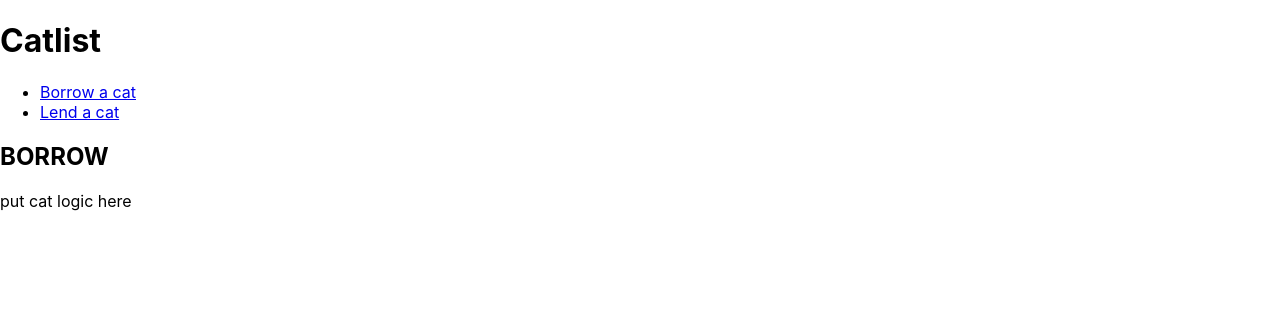
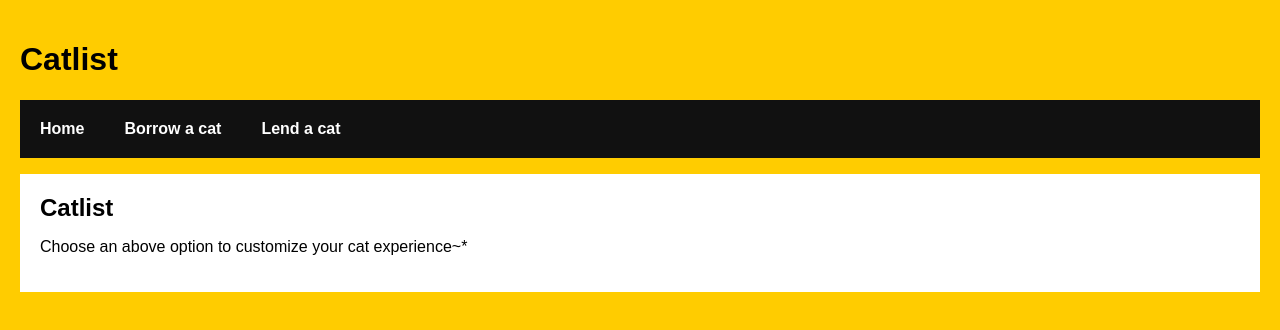
Before and after one commit to zakklepac/g97fsa, a React (Create React App) app in the folder client/: page / in a window 1280 px wide. Shown: the top 330 px of the page. Built offline with nearby package versions, Linux system fonts and the light colour scheme.

Commit message:
updated comps added basic css

```diff
--- a/client/src/App.js
+++ b/client/src/App.js
@@ -4,8 +4,10 @@ import {
   NavLink,
   HashRouter
 } from "react-router-dom";
+import Home from "./Home";
 import Borrow from "./Borrow";
 import Lend from "./Lend";
+import "./index.css";
 
 class App extends Component {
   render() {
@@ -15,12 +17,14 @@ class App extends Component {
           <h1>Catlist</h1>
           <div>
           <ul className="header">
-            <li><NavLink exact to="/">Borrow a cat</NavLink></li>
+            <li><NavLink exact to="/">Home</NavLink></li>
+            <li><NavLink to="/borrow">Borrow a cat</NavLink></li>
             <li><NavLink to="/lend">Lend a cat</NavLink></li>
           </ul>
           </div>
           <div className="content">
-          <Route exact path="/" component={Borrow}/>
+          <Route exact path="/" component={Home}/>
+          <Route path="/borrow" component={Borrow}/>
           <Route path="/lend" component={Lend}/>
           </div>
         </div>
--- a/client/src/Borrow.js
+++ b/client/src/Borrow.js
@@ -4,7 +4,7 @@ class Borrow extends Component {
   render() {
     return (
       <div>
-        <h2>BORROW</h2>
+        <h2>Borrow</h2>
             <p>put cat logic here</p>
       </div>
     );
--- /dev/null
+++ b/client/src/Home.js
@@ -0,0 +1,14 @@
+import React, { Component } from "react";
+
+class Home extends Component {
+  render() {
+    return (
+      <div>
+        <h2>Catlist</h2>
+        <p>Choose an above option to customize your cat experience~*</p>
+      </div>
+    );
+  }
+}
+
+export default Home;
--- a/client/src/index.css
+++ b/client/src/index.css
@@ -1,14 +1,35 @@
 body {
+  background-color: #FFCC00;
+  padding: 20px;
   margin: 0;
+}
+h1, h2, p, ul, li {
+  font-family: sans-serif;
+}
+ul.header li {
+  display: inline;
+  list-style-type: none;
+  margin: 0;
+}
+ul.header {
+  background-color: #111;
   padding: 0;
-  font-family: -apple-system, BlinkMacSystemFont, "Segoe UI", "Roboto", "Oxygen",
-    "Ubuntu", "Cantarell", "Fira Sans", "Droid Sans", "Helvetica Neue",
-    sans-serif;
-  -webkit-font-smoothing: antialiased;
-  -moz-osx-font-smoothing: grayscale;
 }
-
-code {
-  font-family: source-code-pro, Menlo, Monaco, Consolas, "Courier New",
-    monospace;
+ul.header li a {
+  color: #FFF;
+  font-weight: bold;
+  text-decoration: none;
+  padding: 20px;
+  display: inline-block;
 }
+.content {
+  background-color: #FFF;
+  padding: 20px;
+}
+.content h2 {
+  padding: 0;
+  margin: 0;
+}
+.content li {
+  margin-bottom: 10px;
+}
```
